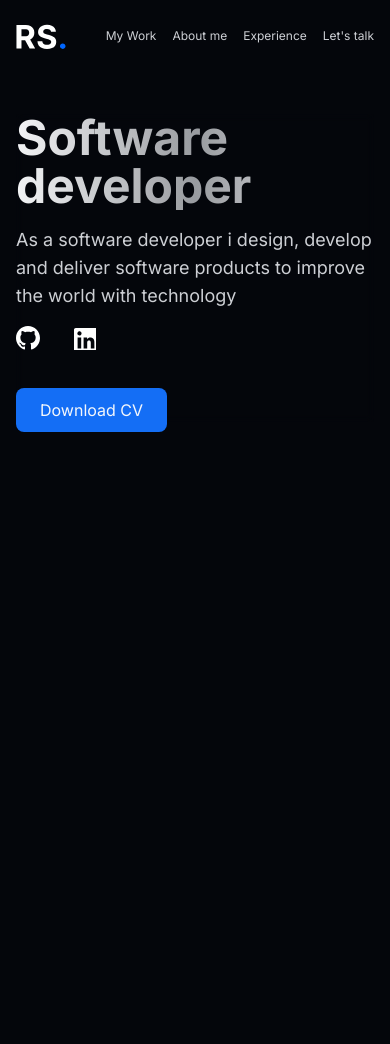
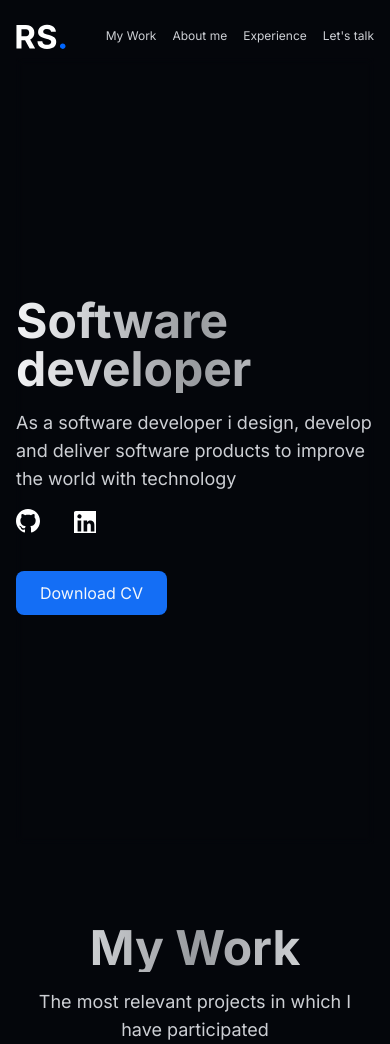
Before and after one commit to sam-621/rogeliosamuel.com, a Next.js app: page / in a window 390 px wide. Before the commit the page ends 844 px from the top, so only its background shows below. Built offline with nearby package versions, Linux system fonts and the light colour scheme.

Commit message:
feat:  add SectionHeader component

```diff
--- /dev/null
+++ b/src/components/molecules/SectionHeader.tsx
@@ -0,0 +1,20 @@
+import { FC } from 'react'
+
+import { Subtitle } from '../atoms/Subtitle'
+import { Title } from '../atoms/Title'
+
+export const SectionHeader: FC<Props> = ({ title, subtitle }) => {
+  return (
+    <div className="max-w-3xl flex flex-col gap-4">
+      <Title variant="h2" className="text-center">
+        {title}
+      </Title>
+      <Subtitle className="text-center">{subtitle}</Subtitle>
+    </div>
+  )
+}
+
+type Props = {
+  title: string
+  subtitle: string
+}
--- a/src/components/molecules/index.ts
+++ b/src/components/molecules/index.ts
@@ -1,2 +1,3 @@
 export * from './HeroIcons'
 export * from './Nav'
+export * from './SectionHeader'
--- a/src/components/sections/Hero.tsx
+++ b/src/components/sections/Hero.tsx
@@ -7,9 +7,9 @@ import { HeroIcons } from '../molecules/HeroIcons'
 
 export const Hero = () => {
   return (
-    <>
+    <section>
       <HeroIcons />
-      <div className="mt-14 flex items-center justify-center backdrop-blur-sm hero-height md:mt-0">
+      <div className="flex items-center justify-center backdrop-blur-sm hero-height">
         <div className="flex flex-col gap-4">
           <Title className="md:text-center">Software developer</Title>
           <Subtitle className="md:text-center max-w-3xl">
@@ -25,6 +25,6 @@ export const Hero = () => {
           </div>
         </div>
       </div>
-    </>
+    </section>
   )
 }
--- /dev/null
+++ b/src/components/sections/MyWork.tsx
@@ -0,0 +1,12 @@
+import { SectionHeader } from '../molecules/SectionHeader'
+
+export const MyWork = () => {
+  return (
+    <section>
+      <SectionHeader
+        title="My Work"
+        subtitle="The most relevant projects in which I have participated"
+      />
+    </section>
+  )
+}
--- a/src/components/sections/index.ts
+++ b/src/components/sections/index.ts
@@ -1,2 +1,3 @@
 export * from './Header'
 export * from './Hero'
+export * from './MyWork'
--- a/src/pages/index.tsx
+++ b/src/pages/index.tsx
@@ -1,11 +1,12 @@
-import { Header, Hero } from '@sections'
+import { Header, Hero, MyWork } from '@sections'
 
 export const Home = () => {
   return (
     <>
       <Header />
-      <main className="mx-4 md:mx-16 lg:mx-28">
+      <main className="mx-4 md:mx-16 lg:mx-28 flex flex-col gap-20">
         <Hero />
+        <MyWork />
       </main>
     </>
   )
--- a/src/styles/components/sections/hero.css
+++ b/src/styles/components/sections/hero.css
@@ -1,12 +1,7 @@
 .hero-height {
-  height: auto
+  height: calc(100vh - var(--nav-height));
 }
 
-@media (min-width: 768px) {
-  .hero-height {
-    height: calc(100vh - var(--nav-height));
-  }
-}
 
 .opens {
   animation-name: opens;
```
